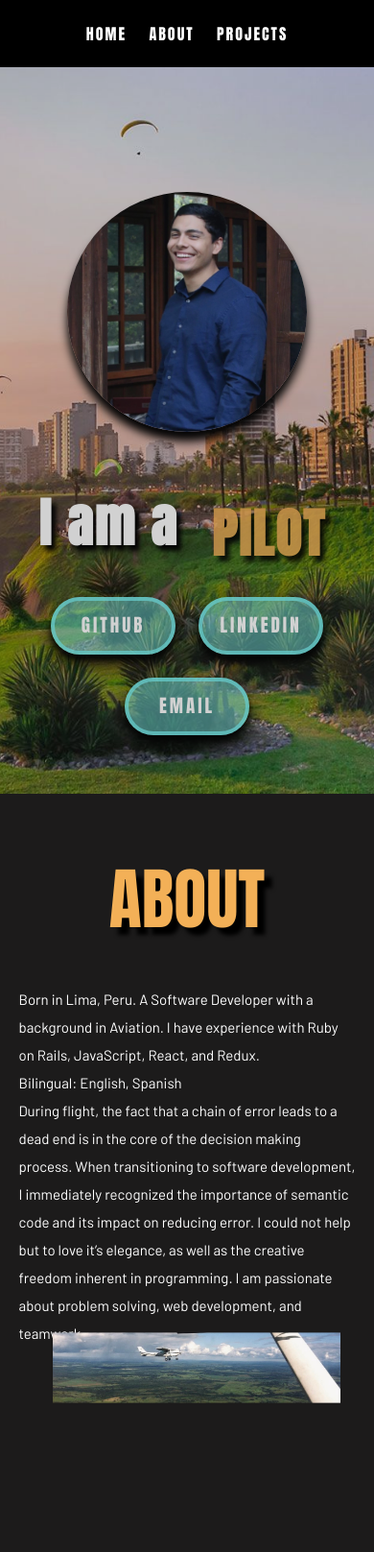
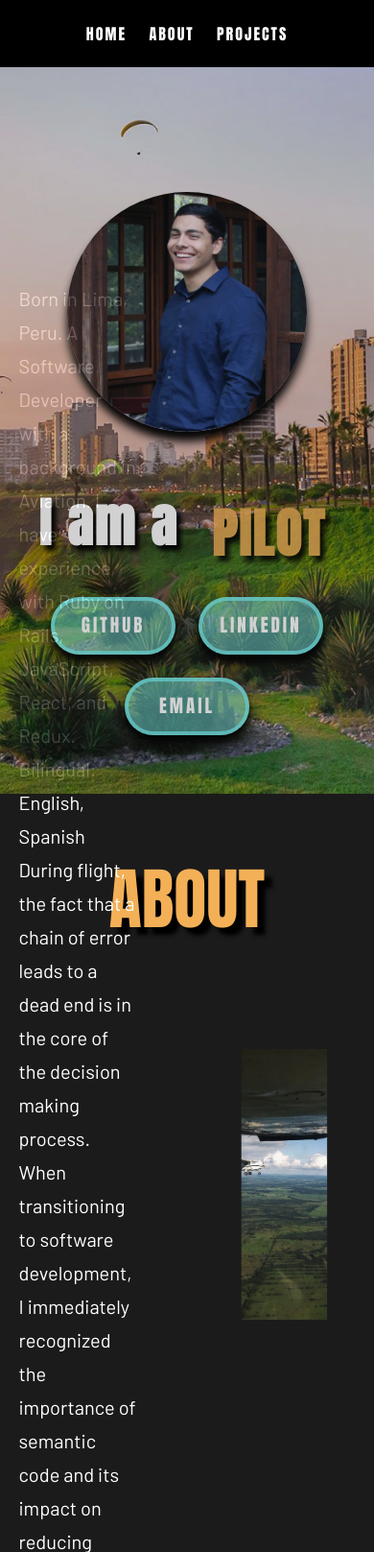
Before and after one commit to paulobocanegra/portfolio, a PHP site: page / in a window 390 px wide. Shown: the top 1617 px of the page at 96% size. Run offline with PHP 8.4, Linux system fonts and the light colour scheme.

Commit message:
query slide-show-container

```diff
--- a/assets/css/body.css
+++ b/assets/css/body.css
@@ -23,6 +23,7 @@
     align-items: center;
     /* justify-content: space-between; */
 }
+
 .about-text{
     display:flex;
     width: 50%;
@@ -33,7 +34,6 @@
     display: flex;
     flex-direction: center;
     align-items: center;
-    margin-top: 50px;
     font-size: 20px;
     font-family: 'Barlow', sans-serif;
     line-height: 40px;
@@ -83,6 +83,51 @@
         margin-top: 5px;
     }
 }
+
+@media only screen and (max-width: 1573px) {
+
+    .about-section{
+        display: flex;
+        flex-direction: row;
+        align-items: center;
+    }
+
+    .about-text{
+        width: 40vw;
+        margin-right: 60px;
+    }
+
+    .about-text > p{
+        font-size: 20px;
+        line-height: 29px;
+        text-justify: newspaper;
+        margin-top: 5px;
+    }
+}
+
+@media only screen and (max-width: 1207px) {
+
+    .about-section{
+        display: flex;
+        flex-direction: row;
+        align-items: center;
+        width: 90vw;
+    }
+
+    .about-text{
+        width: 40vw;
+        margin-right: 60px;
+    }
+
+    .about-text > p{
+        font-size: 20px;
+        line-height: 35px;
+        text-justify: newspaper;
+        margin-top: 5px;
+    }
+}
+
+
 
 .about-image{
     margin-top: 15px;
@@ -237,6 +282,21 @@ img {vertical-align: middle}
         max-width: 84%;
     }
 }
+
+/* @media only screen and (max-width: 1207px) {
+    .slideshow-container{
+        max-width: 60vw;
+        animation: none;
+        padding-bottom: 5px;
+    }
+
+
+    .mySlides > img{
+        transform: scale(1.4);
+        margin-top: 50px;
+        max-width: 84%;
+    }
+} */
 
 
 .slideshow-container:after{
```
